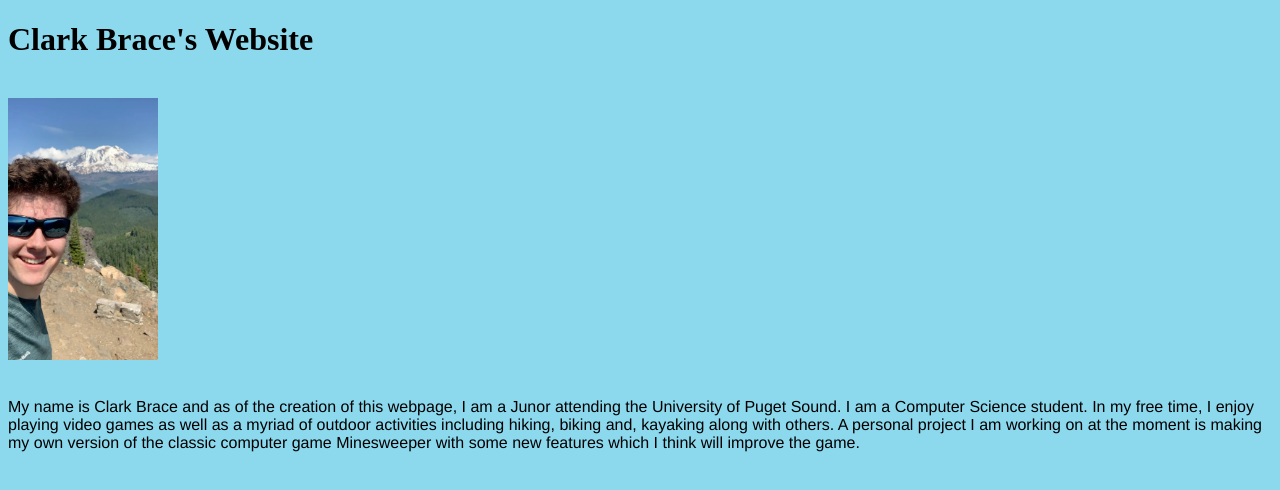
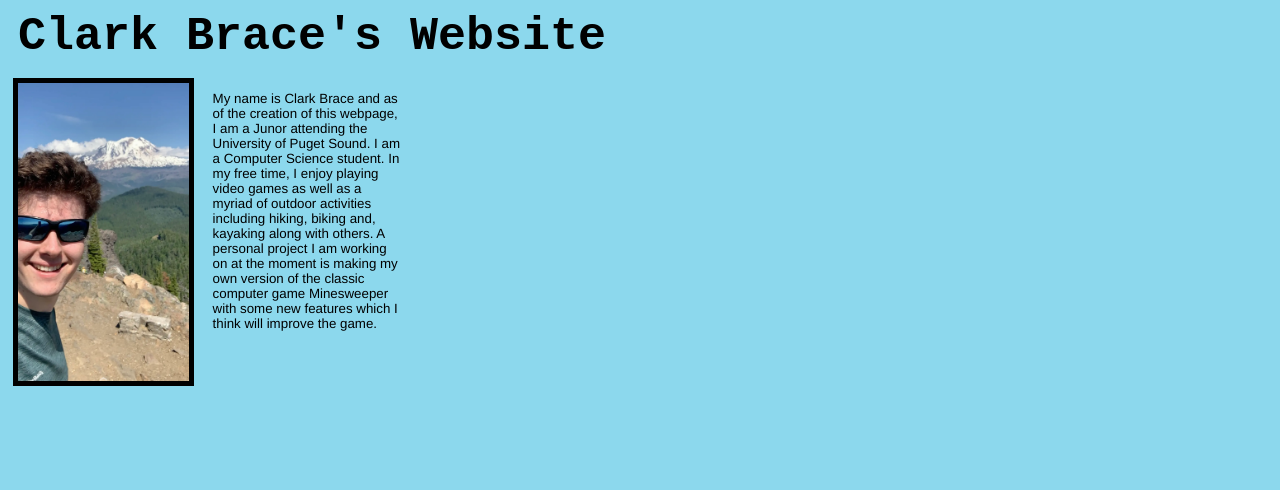
Before and after one commit to ClarkUPS/ClarkUPS.github.io, a plain HTML site: page index.html in a window 1280 px wide. Drawn offline with Linux system fonts and the light colour scheme.

Commit message:
Made photo and text next to eachother, added custom scailing, added more comments and cleaned up the code among other small changes

```diff
--- a/default.css
+++ b/default.css
@@ -5,8 +5,25 @@ body {background-color: #8cd8ed;}
 
 /* The default text size, alignment and font for paragraphs */
 p {
+
     text-align: left;
-    font-size-adjust: 10pt;
+    font-size: 10pt;
     font-family: "Helvetica";
 
 }
+
+/*the title styling for the top of my website*/
+h1 {
+font-family:monospace;
+font-size: 35pt;
+margin:10px;
+}
+
+/*a custom format to get the photo and the text horizontal next to each other*/
+.format {
+    float: left;
+    width: 15%;
+    margin:5px;
+    box-sizing: border-box;
+
+}
--- a/index.html
+++ b/index.html
@@ -12,13 +12,27 @@
 
 
     <h1> Clark Brace's Website</h1>
-    <br>
-        <img src="Images/Clark title photo.jpg" width="150" alt="main web page, clark on a hike">   <!-- title image for website -->
-    <br>
-    <br>
-    <p>
-      My name is Clark Brace and as of the creation of this webpage, I am a Junor attending the University of Puget Sound. I am a Computer Science student. In my free time, I enjoy playing video games as well as a myriad of outdoor activities including hiking, biking and, kayaking along with others. A personal project I am working on at the moment is making my own version of the classic computer game Minesweeper with some new features which I think will improve the game.
+
+
+
+    <div class="format">
+         <img src="Images/Clark title photo.jpg" width= 90% style border ="5" alt="main web page, clark on a hike">   <!-- title image for website along with border styling and image scailing -->
+    </div>
+
+    <div class = "format">
+<p>
+      My name is Clark Brace and as of the creation of this webpage,
+      I am a Junor attending the University of Puget Sound. I am a Computer Science student.
+      In my free time, I enjoy playing video games as well as a myriad of outdoor activities
+      including hiking, biking and, kayaking along with others. A personal project I am working
+      on at the moment is making my own version of the classic computer game Minesweeper with some
+       new features which I think will improve the game.
     </p> <!-- paragraph about myself under photo -->
+
+    </div>
+ <br>
+
+
 
 </body>
 
```
